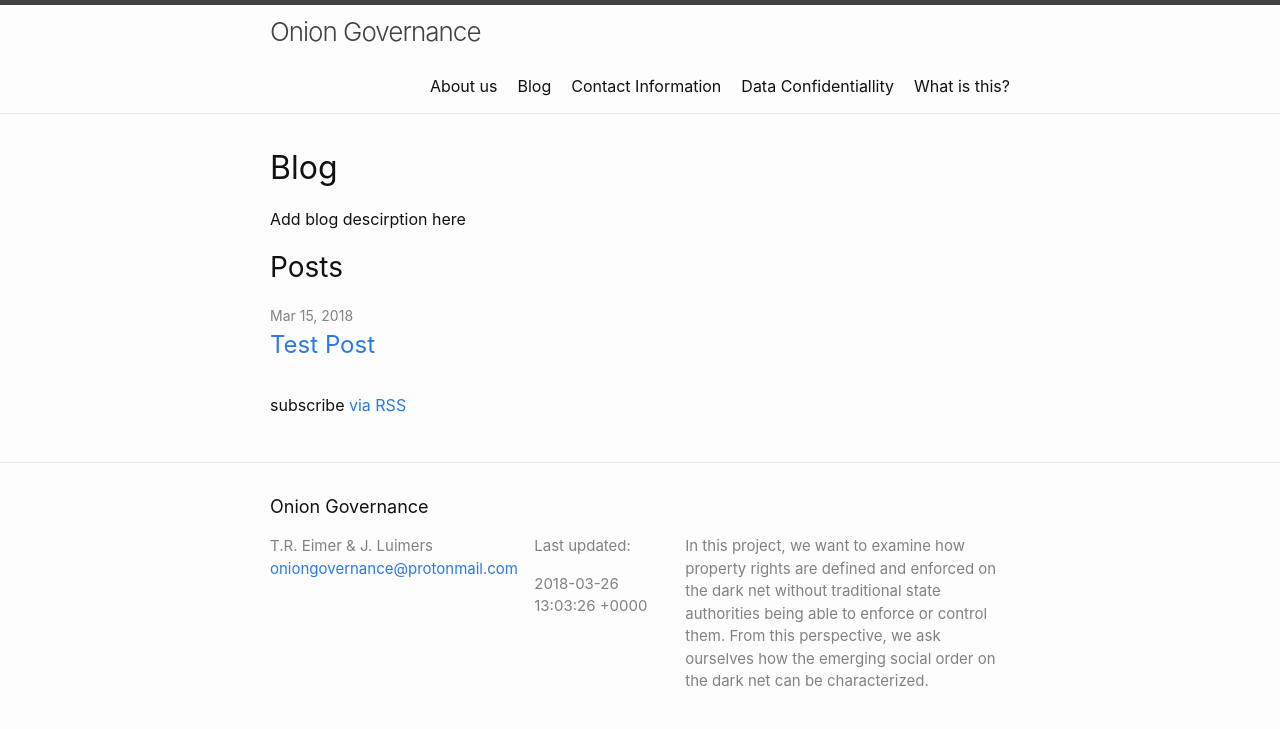
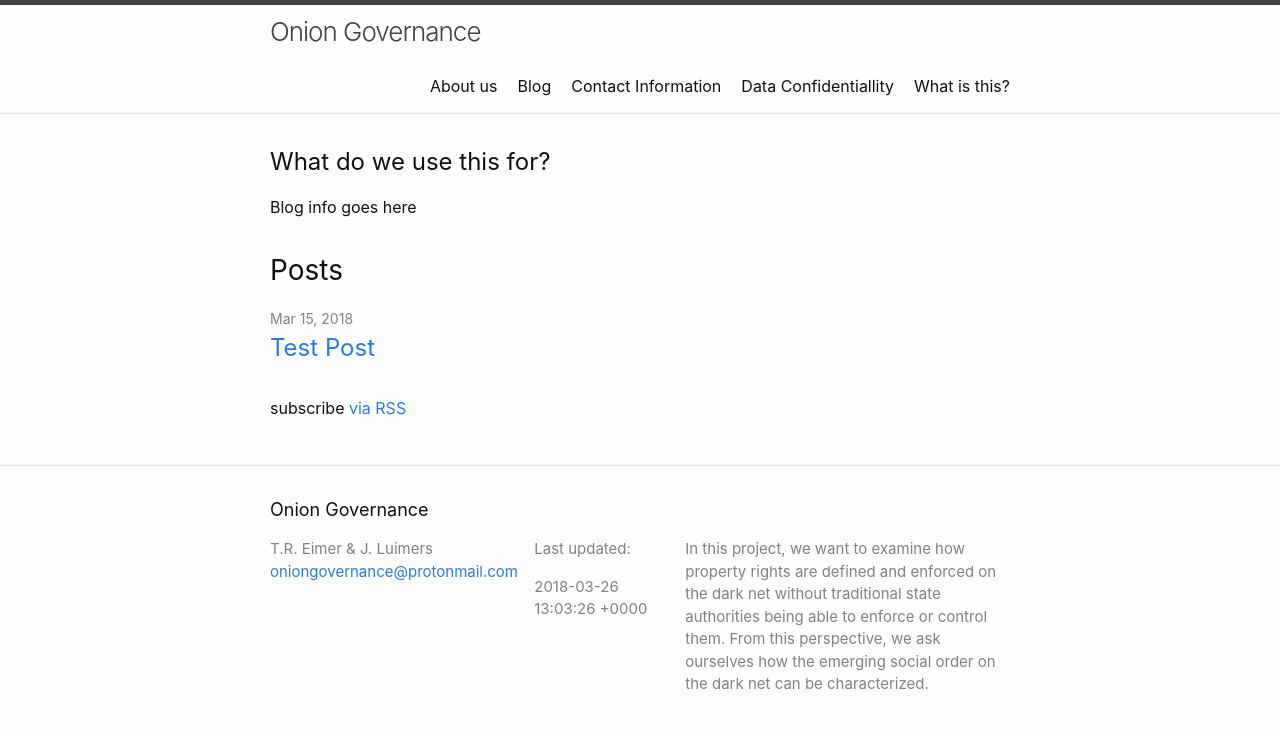
Before and after one commit to OnionGovernance/oniongovernancewebsite, a Jekyll site: the page built from blog.html, in a window 1280 px wide. Shown: the top 729 px of the page. Built offline with Jekyll 4.4.1, drawn with Linux system fonts in a browser that asks for light colours.

Commit message:
formatting for pages to not inlcude page titles

```diff
--- a/_layouts/page.html
+++ b/_layouts/page.html
@@ -2,10 +2,6 @@
 layout: default
 ---
 <article class="post">
-
-  <header class="post-header">
-    <h1 class="post-title">{{ page.title | escape }}</h1>
-  </header>
 
   <div class="post-content">
     {{ content }}
--- a/blog.html
+++ b/blog.html
@@ -5,10 +5,14 @@ permalink: /blog/
 ---
 
 <div class="home">
-  {%- if page.title -%}
-    <h1 class="page-heading">{{ page.title }}</h1>
-  {%- endif -%}
-  <p>Add blog descirption here</p>
+  <article class="post">
+
+    <div class="post-content">
+      <h1>What do we use this for?</h1>
+      <p>Blog info goes here</p>
+    </div>
+
+  </article>
 
   {%- if site.posts.size > 0 -%}
     <h2 class="post-list-heading">{{ page.list_title | default: "Posts" }}</h2>
```
Also changed, not shown: index.md (+0 -3 lines).
